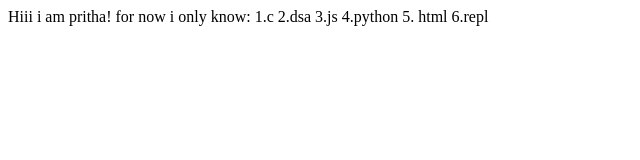
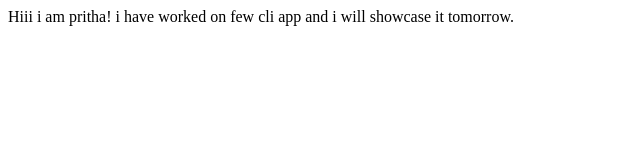
Before and after one commit to PRITHASAMANTA/prithasamanta, a plain HTML site: page index.html in a window 1280 px wide. Shown: the full height of the page, 0-640 px from the left. Drawn offline with Linux system fonts and the light colour scheme.

Commit message:
upate details on project

```diff
--- a/index.html
+++ b/index.html
@@ -8,12 +8,6 @@
 </head>
 <body>
     Hiii i am pritha!
-    for now i only know:
-    1.c
-    2.dsa
-    3.js
-    4.python
-    5. html
-     6.repl
+    i have worked on few cli app and i will showcase it tomorrow.
 </body>
 </html>
```
